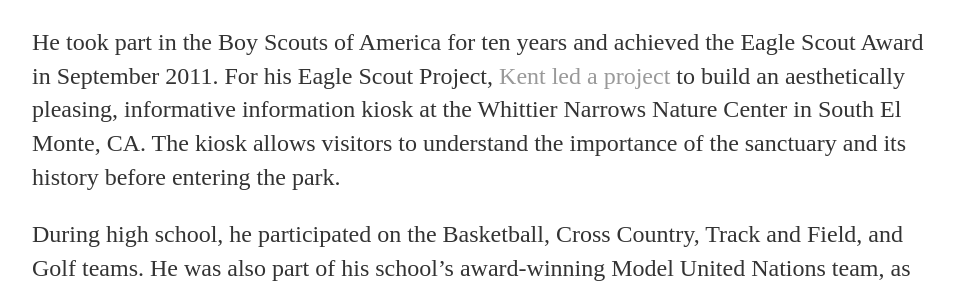
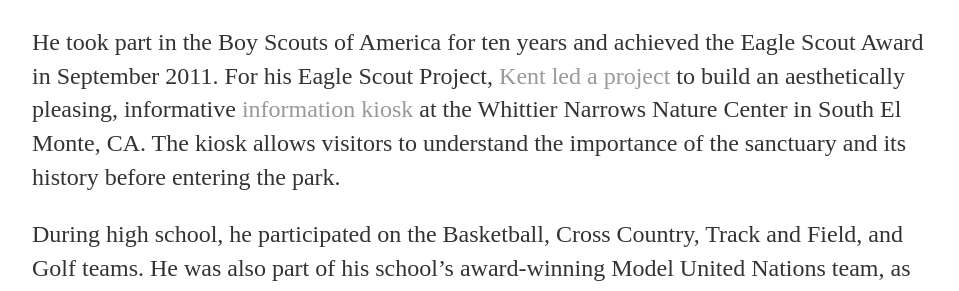
Before and after one commit to kentschen/kentschen.github.io, a Jekyll site: the page built from about/index.html, in a window 1280 px wide. Shown: the part 747-1038 px from the top of the page, without its empty margins (160-1119 px from the left). Built offline with Jekyll 4.4.1, drawn with Linux system fonts in a browser that asks for light colours; part of the change alters nothing that is shown.

```diff
--- a/about/index.html
+++ b/about/index.html
@@ -36,10 +36,11 @@ title: About Kent S. Chen
 				his Eagle Scout Project, <a
 				href="/files/EagleProjectNewsletter.pdf"> Kent led
 				a project </a> to build an aesthetically pleasing,
-				informative information kiosk at the Whittier Narrows
-				Nature Center in South El Monte, CA. The kiosk allows
-				visitors to understand the importance of the sanctuary and
-				its history before entering the park.
+				informative <a href="/files/EagleProject.JPG"> information
+				kiosk </a> at the Whittier Narrows Nature Center in South
+				El Monte, CA. The kiosk allows visitors to understand the
+				importance of the sanctuary and its history before
+				entering the park.
 			</p>
 
 			<p> During high school, he participated on the Basketball,
```
Also changed, not shown: 1 other file.
